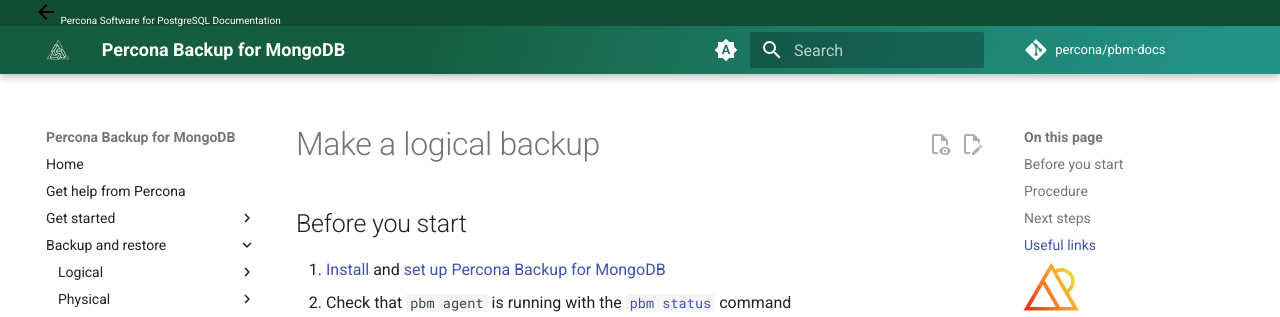
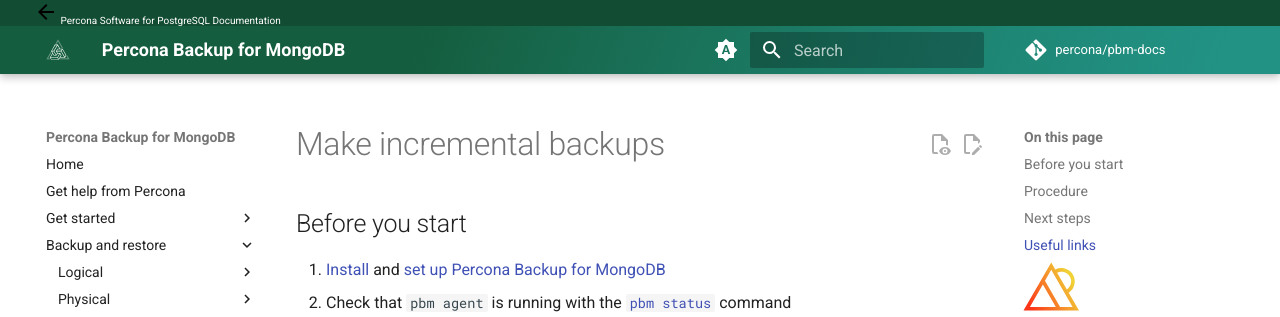
Before and after one commit to percona/pbm-docs, an MkDocs documentation site: the page built from docs/usage/backup-incremental.md, in a window 1280 px wide and 1369 px high. Shown: the top 317 px of the window. Built offline with MkDocs 1.6.1 and Material for MkDocs 9.7.7, drawn with Linux system fonts in a browser that asks for light colours; nearby versions of some CDN libraries; comment, search, counter and statistics services are not loaded.

Commit message:
Update backup-incremental.md
Fix title

```diff
--- a/docs/usage/backup-incremental.md
+++ b/docs/usage/backup-incremental.md
@@ -1,4 +1,4 @@
-# Make a logical backup
+# Make incremental backups
 
 --8<-- "prepare-backup.md"
 
```
